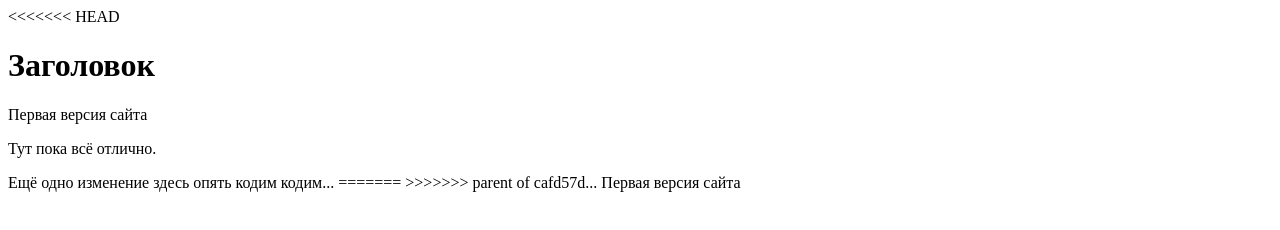
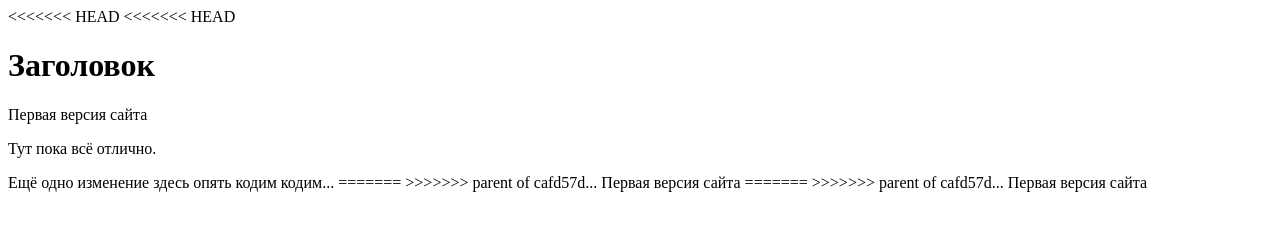
Before and after one commit to konstpon2017/testgithub, a plain HTML site: page index.html in a window 1280 px wide. Drawn offline with Linux system fonts and the light colour scheme.

Commit message:
Update index.html

```diff
--- a/index.html
+++ b/index.html
@@ -5,6 +5,7 @@
   <title>Document</title>
 </head>
 <body>
+<<<<<<< HEAD
 <<<<<<< HEAD
 <h1>Заголовок </h1>
 <p>Первая версия сайта</p>
@@ -17,5 +18,8 @@
 =======
 
 >>>>>>> parent of cafd57d... Первая версия сайта
+=======
+
+>>>>>>> parent of cafd57d... Первая версия сайта
 </body>
 </html>
```
